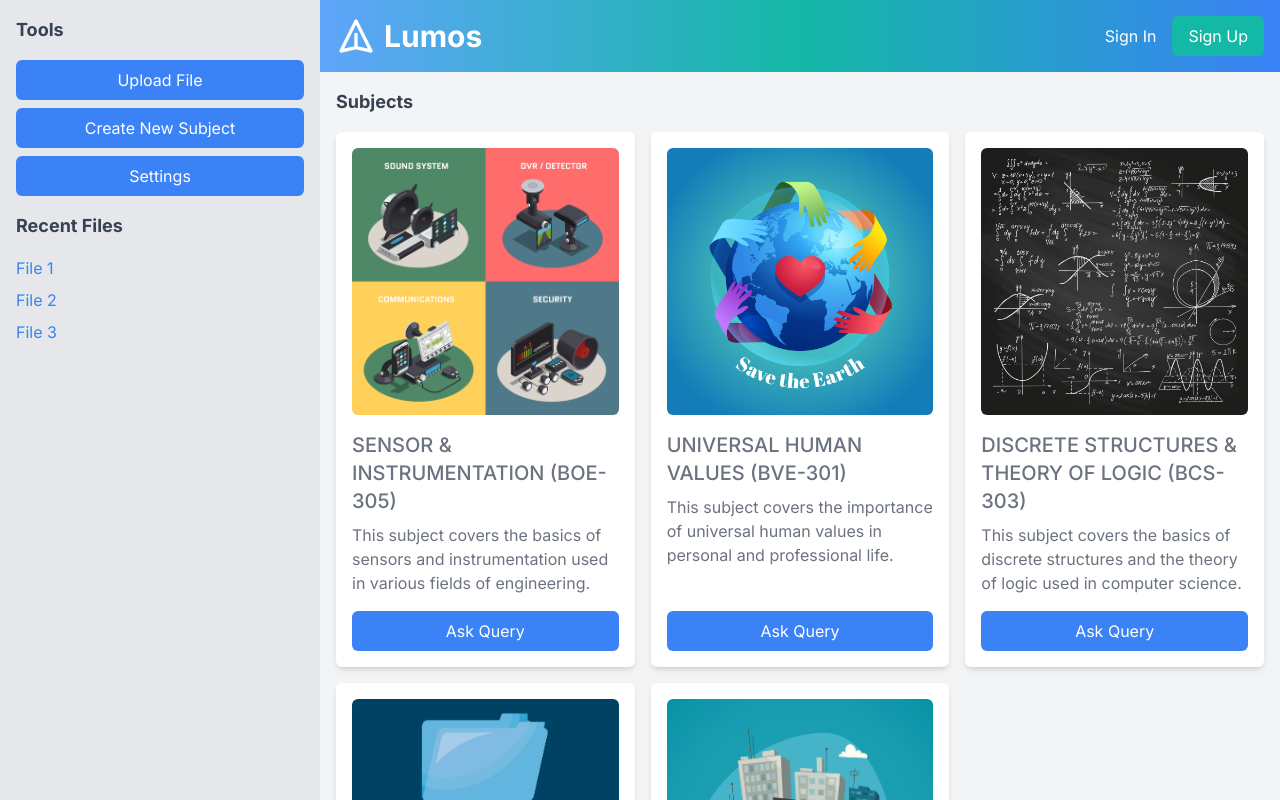
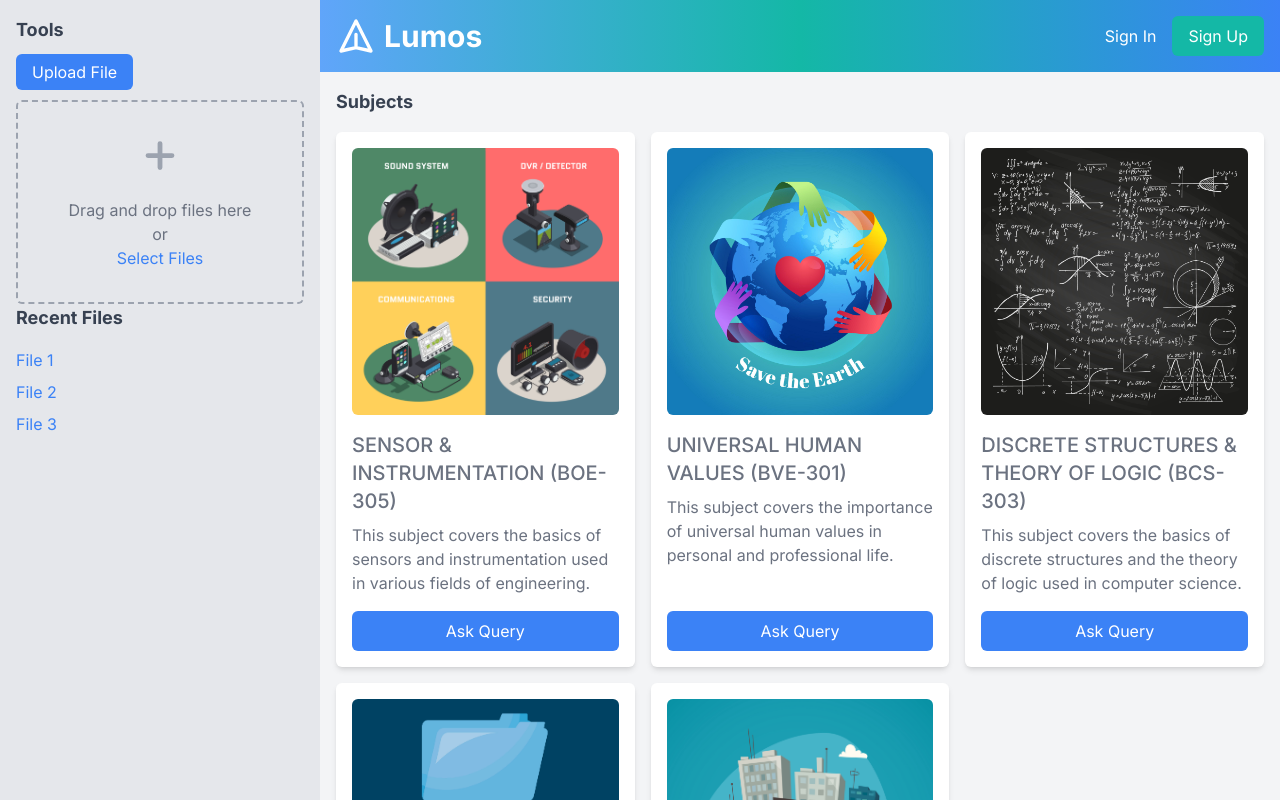
Before and after one commit to codecShivam/LUMOS_frontend, a Next.js app: page / in a window 1280 px wide. Shown: the top 800 px of the page. Built offline with nearby package versions, Linux system fonts and the light colour scheme.

Commit message:
upload file

```diff
--- a/components/LeftSidebar.tsx
+++ b/components/LeftSidebar.tsx
@@ -1,23 +1,96 @@
-export const LeftSidebar = () => (
-    <div className=" bg-gray-200 sm:w-1/4 p-4 h-screen sm:fixed ">
+import { useState } from "react";
+
+export const LeftSidebar = () => {
+    const [selectedFiles, setSelectedFiles] = useState<File[]>([]);
+
+    const handleFileSelect = (event: React.ChangeEvent<HTMLInputElement>) => {
+        const files = event.target.files;
+        if (files) {
+            const fileList = Array.from(files);
+            setSelectedFiles(fileList);
+        }
+    };
+
+    const handleDragOver = (event: React.DragEvent<HTMLDivElement>) => {
+        event.preventDefault();
+    };
+
+    const handleDrop = (event: React.DragEvent<HTMLDivElement>) => {
+        event.preventDefault();
+        const files = event.dataTransfer.files;
+        if (files) {
+            const fileList = Array.from(files);
+            setSelectedFiles(fileList);
+        }
+    };
+
+    const handleFileOpen = (file: File) => {
+        // Open the file using window.open
+        window.open(URL.createObjectURL(file));
+    };
+
+    return (
+        <div className="bg-gray-200 sm:w-1/4 p-4 h-screen sm:fixed">
             <h2 className="text-lg font-bold mb-4 text-gray-700">Tools</h2>
-        <ul className="mb-4">
-            <li className="mb-2">
-                <button className="bg-blue-500 text-white py-2 px-4 rounded-md w-full">
+            <div className="mb-4">
+                <label
+                    htmlFor="file-input"
+                    className="bg-blue-500 text-white py-2 px-4 rounded-md w-full cursor-pointer"
+                >
                     Upload File
-                </button>
+                </label>
+                <input
+                    id="file-input"
+                    type="file"
+                    accept=".txt,.pdf,.doc,.docx"
+                    className="hidden"
+                    onChange={handleFileSelect}
+                />
+            </div>
+            <div
+                className="border-2 border-dashed border-gray-400 rounded-md p-8 text-center"
+                onDragOver={handleDragOver}
+                onDrop={handleDrop}
+            >
+                {selectedFiles.length === 0 ? (
+                    <div>
+                        <svg
+                            xmlns="http://www.w3.org/2000/svg"
+              className="h-12 w-12 mx-auto mb-4 text-gray-400"
+              viewBox="0 0 20 20"
+              fill="currentColor"
+            >
+              <path
+                fillRule="evenodd"
+                d="M10 3a1 1 0 00-1 1v4H5a1 1 0 100 2h4v4a1 1 0 102 0v-4h4a1 1 0 100-2h-4V4a1 1 0 00-1-1z"
+                clipRule="evenodd"
+              />
+            </svg>
+            <p className="text-gray-500">Drag and drop files here</p>
+            <p className="text-gray-500">or</p>
+            <label
+              htmlFor="file-input"
+              className="text-blue-500 hover:underline cursor-pointer"
+            >
+              Select Files
+            </label>
+          </div>
+        ) : (
+          <ul>
+            {selectedFiles.map((file, index) => (
+              <li key={index} className="mb-2">
+                <a
+                  href="#"
+                  className="text-blue-500 hover:underline"
+                  onClick={() => handleFileOpen(file)}
+                >
+                  {file.name}
+                </a>
               </li>
-            <li className="mb-2">
-                <button className="bg-blue-500 text-white py-2 px-4 rounded-md w-full">
-                    Create New Subject
-                </button>
-            </li>
-            <li className="mb-2">
-                <button className="bg-blue-500 text-white py-2 px-4 rounded-md w-full">
-                    Settings
-                </button>
-            </li>
+            ))}
           </ul>
+        )}
+      </div>
       <h2 className="text-lg font-bold mb-4 text-gray-700">Recent Files</h2>
       <ul>
         <li className="mb-2">
@@ -38,3 +111,4 @@ export const LeftSidebar = () => (
       </ul>
     </div>
   );
+};
```
Lines whose indentation alone changed are shown as unchanged.
